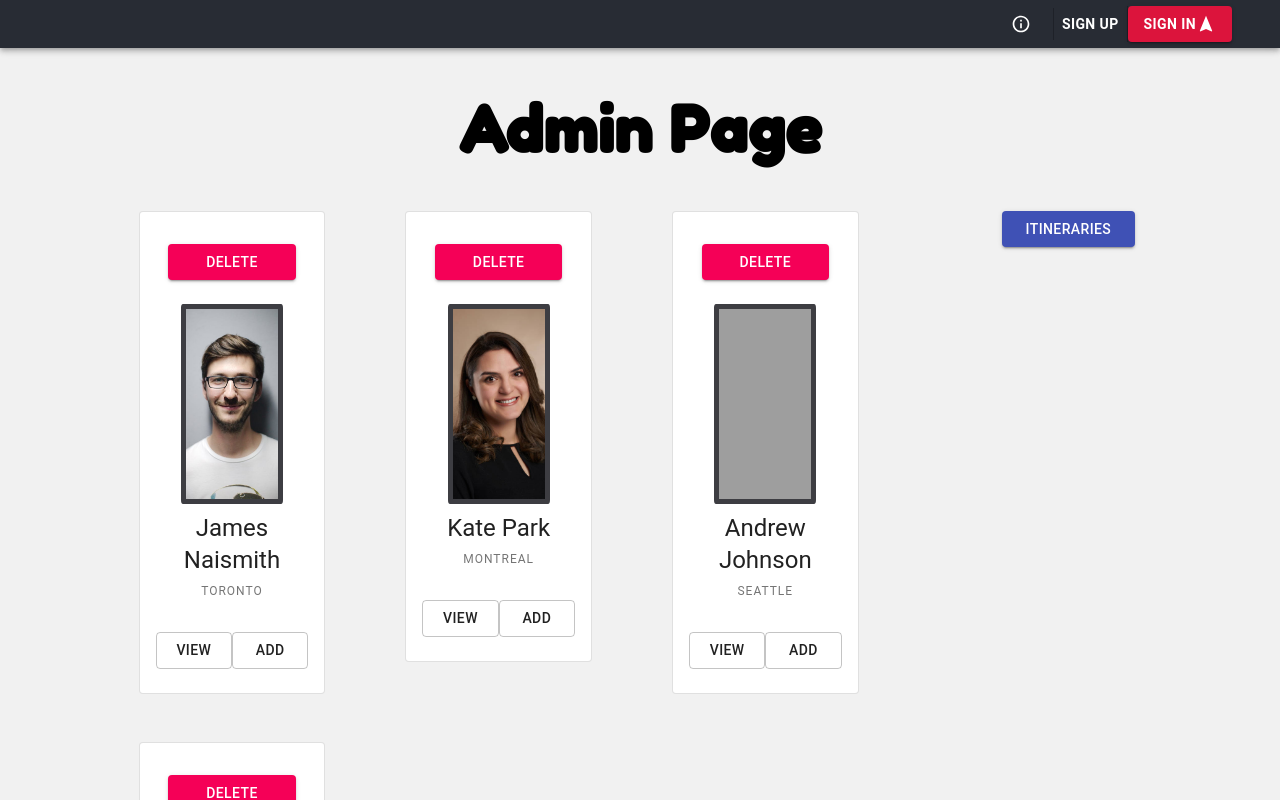
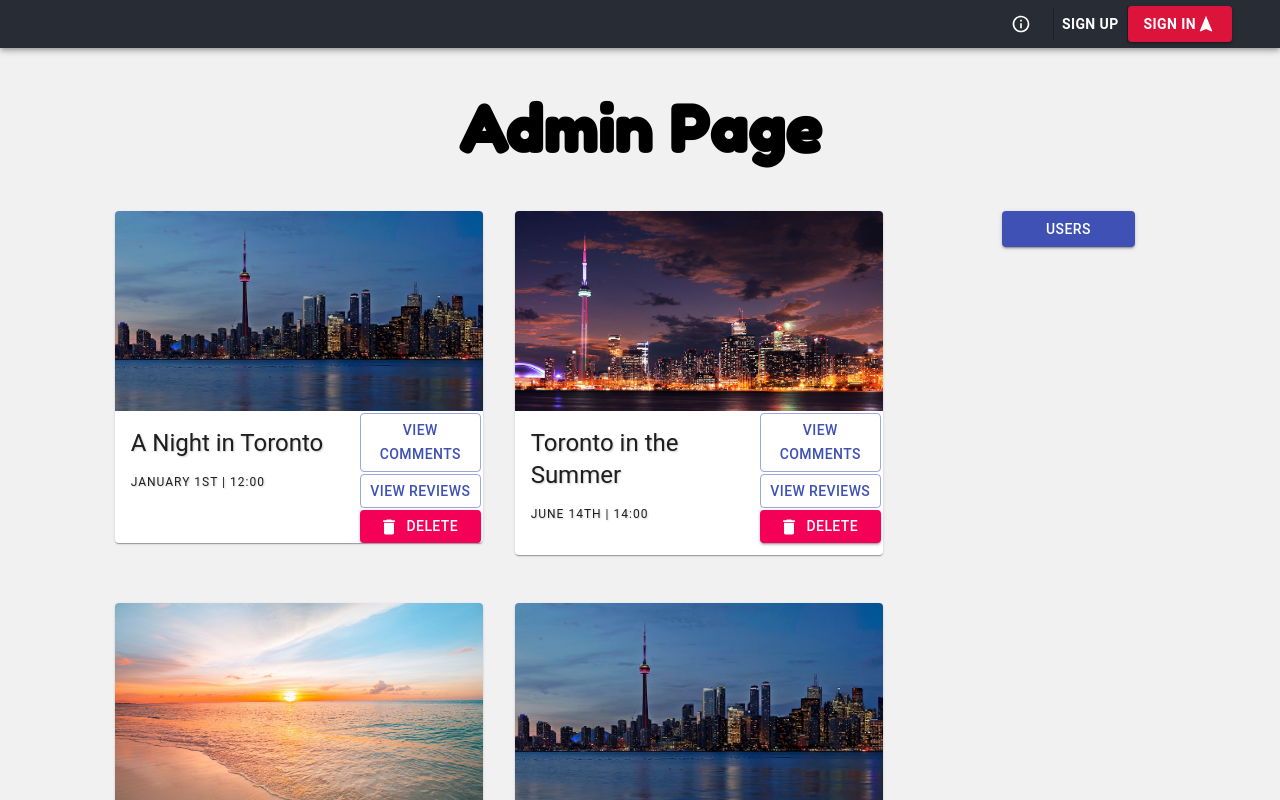
Before and after one commit to lmg8/Itinerary-App, a React (Create React App) app in the folder itinerary_app/: page /admin in a window 1280 px wide. Both pictures are taken after a click on the button "ITINERARIES". Shown: the top 800 px of the page. Built offline with nearby package versions, Linux system fonts and the light colour scheme; grey boxes are pictures that could not be loaded.

Commit message:
Added Itinerary Cards to Admin Page

```diff
--- a/itinerary_app/src/react-components/Admin/index.js
+++ b/itinerary_app/src/react-components/Admin/index.js
@@ -3,11 +3,53 @@ import {Avatar, Box, Card, CardActions, CardContent, CardHeader, CardMedia, Butt
 import AdminUserCard from "../AdminUserCard";
 import Header from "../Header";
 import './styles.css';
-import { VerifiedUserSharp } from "@material-ui/icons";
-import { getThemeProps } from "@material-ui/styles";
+import AdminItineraryCard from "../AdminItineraryCard";
 
 class Admin extends React.Component {
-  state = {
+  state = {switchTo: "itineraries",
+    itineraries: [
+        {
+            itineraryID: 0,
+            title: "A Night in Toronto",
+            day: "January 1st",
+            timeOfDay: "12:00",
+            banner:"./SearchPics/banner1.jpg",
+        },
+        {
+            itineraryID: 1,
+            title: "Toronto in the Summer",
+            day: "June 14th",
+            timeOfDay: "14:00",
+            banner:"./SearchPics/banner2.jpg",
+        },
+        {
+            itineraryID: 2,
+            title: "Beach Trip",
+            day: "July 29th",
+            timeOfDay: "19:00",
+            banner:"./SearchPics/banner3.jpg",
+        },
+        {
+            itineraryID: 3,
+            title: "Another Night in Toronto",
+            day: "January 1st",
+            timeOfDay: "02:00",
+            banner:"./SearchPics/banner1.jpg",
+        },
+        {
+            itineraryID: 4,
+            title: "Watching the Sunset",
+            day: "September 14th",
+            timeOfDay: "16:00",
+            banner:"./SearchPics/banner2.jpg",
+        },
+        {
+            itineraryID: 5,
+            title: "Beach Trip 2",
+            day: "May 17th",
+            timeOfDay: "13:00",
+            banner:"./SearchPics/banner3.jpg",
+        }],
     users: [
       {
         userID: 0,
@@ -36,6 +78,22 @@ class Admin extends React.Component {
       },
       {
         userID: 3,
+        firstName: "James",
+        lastName: "Naismith",
+        profilePic:"./SearchPics/profilePic1.jpeg",
+        location: "Toronto",
+        quote:"“You only live once, but if you do it right, once is enough.”",
+        banner:"./SearchPics/banner1.jpg" },
+      {
+        userID: 4,
+        firstName: "Kate",
+        lastName: "Park",
+        profilePic: "./SearchPics/profilePic2.jpeg",
+        location: "Montreal",
+        quote: "“Laugh, even when you feel too sick or too worn out or tired.”",
+        banner: "./SearchPics/banner2.jpg" },
+      {
+        userID: 5,
         firstName: "Andrew",
         lastName: "Johnson",
         profilePic: "./SearchPics/profilePic3.jpg",
@@ -45,7 +103,7 @@ class Admin extends React.Component {
       }]
   };
 
-    handleDeleteOnClick = IDToDelete => event => {
+    handleUserDelete = IDToDelete => event => {
         let remainingUsers = this.state.users.filter(
             user => user.userID != IDToDelete);
 
@@ -54,20 +112,60 @@ class Admin extends React.Component {
         });
     }
 
+    handleItineraryDelete = IDToDelete => event => {
+        let remainingItineraries = this.state.itineraries.filter(
+            itinerary => itinerary.itineraryID != IDToDelete);
+
+        this.setState({
+            itineraries: remainingItineraries
+        });
+    }
+
     renderUserCards = users => {
+        if (this.state.switchTo === "users"){
+            return;
+        }
         let userCards = [];
         for (let i = 0; i < users.length; i++){
             userCards.push(<AdminUserCard
             user={users[i]}
-            deleteOnClick = {this.handleDeleteOnClick}>
+            deleteOnClick = {this.handleUserDelete}>
             </AdminUserCard>)
         }
         return userCards;
     }
 
+    renderItineraryCards = itineraries => {
+        if (this.state.switchTo === "itineraries"){
+            return;
+        }
+        let itineraryCards = [];
+        for (let i = 0; i < itineraries.length; i++){
+            itineraryCards.push(<AdminItineraryCard
+            itinerary={itineraries[i]}
+            deleteOnClick = {this.handleItineraryDelete}>
+            </AdminItineraryCard>)
+        }
+        return itineraryCards;
+    }
+
+    handleSwitch = () =>{
+        if (this.state.switchTo === "users"){
+            this.setState({
+                switchTo: "itineraries"
+            });
+        }
+        else{
+            this.setState({
+                switchTo: "users"
+            });
+        }
+    }
+
   render() {
-    return (<Box className="background">
-                <Grid className="pageContainer" container>
+    return (
+        <Box className="background">
+            <Grid className="pageContainer" container>
                 <Grid item xs={12}>
                     <Header></Header>
                 </Grid>
@@ -78,13 +176,14 @@ class Admin extends React.Component {
                     </Grid>
                     <Grid container item xs={9} spacing={2}>
                         {this.renderUserCards(this.state.users)}
+                        {this.renderItineraryCards(this.state.itineraries)}
                     </Grid>
                     <Grid container xs={3}>
                         <Grid container item xs={12}>
                             <Grid container xs={5}></Grid>
                             <Grid container xs={6}>
                                 <Grid item xs={12} >
-                                    <Button fullWidth variant="contained" color="primary">Itineraries</Button>
+                                    <Button fullWidth variant="contained" color="primary" onClick={this.handleSwitch}>{this.state.switchTo}</Button>
                                 </Grid>
                             </Grid>
                             <Grid container xs={1}></Grid>
@@ -93,7 +192,8 @@ class Admin extends React.Component {
                 </Grid>
                 <Grid container xs={1}></Grid>
             </Grid>
-            </Box>);
+        </Box>
+        );
     }
 }
 
--- /dev/null
+++ b/itinerary_app/src/react-components/AdminItineraryCard/index.js
@@ -0,0 +1,58 @@
+import React from 'react';
+import { makeStyles } from '@material-ui/core/styles';
+import {Avatar, Box, Card, CardActions, CardActionArea, CardContent, CardHeader, CardMedia, Button, IconButton, Typography, Grid} from '@material-ui/core';
+import DeleteIcon from '@material-ui/icons/Delete';
+import './styles.css';
+
+const AdminItineraryCard = props => {
+    const {itinerary, deleteOnClick} = props;
+
+    return (
+    <Grid item xs={6}>
+        <Card className="itineraryCard">
+            <Grid container xs={12}>
+                <Grid item xs={12}>
+                    <CardActionArea>
+                        <CardMedia
+                        className="bannerPicture"
+                        height="200"
+                        component="img"
+                        image={itinerary.banner}
+                        title={itinerary.title}
+                        />
+                    </CardActionArea>
+                </Grid>
+                <Grid item direction="column" xs={8}>
+                    <CardContent>
+                        <Typography className="titleText" gutterBottom variant="h5">
+                            {itinerary.title}
+                        </Typography>
+                        <Typography className="dayText" variant="overline">
+                            {itinerary.day + " | " +  itinerary.timeOfDay}
+                        </Typography>
+                    </CardContent>
+                </Grid>
+                <Grid container direction="column" xs={4}>
+                    <Grid className="cardButton" item>
+                        <Button  fullWidth variant="outlined" color="primary">
+                            View Comments
+                        </Button>
+                    </Grid>
+                    <Grid className="cardButton" item>
+                        <Button fullWidth variant="outlined" color="primary">
+                            View Reviews
+                        </Button>
+                    </Grid>
+                    <Grid className="cardButton" item>
+                        <Button fullWidth variant="contained" startIcon={<DeleteIcon />} color="secondary" onClick={deleteOnClick(itinerary.itineraryID)}>
+                            Delete
+                        </Button>
+                    </Grid>
+                </Grid>
+            </Grid>
+        </Card>
+    </Grid>
+    );
+};
+
+export default AdminItineraryCard;
--- /dev/null
+++ b/itinerary_app/src/react-components/AdminItineraryCard/styles.css
@@ -0,0 +1,24 @@
+.dayText{
+    margin-bottom: 0;
+    text-shadow: 1px 1px 2px rgba(0, 0, 0, 0.200);
+}
+
+.titleText{
+    text-shadow: 1px 1px 2px rgba(0, 0, 0, 0.200);
+}
+
+.cardButtonContainer{
+    margin: 8px;
+}
+
+.cardButton{
+    padding: 2px 2px 0px 0px;
+}
+
+.cardButton Button{
+    padding: 4px;
+}
+
+.itineraryCard{
+    margin: 0px 8px 32px 8px;
+}
--- a/itinerary_app/src/react-components/AdminUserCard/index.js
+++ b/itinerary_app/src/react-components/AdminUserCard/index.js
@@ -1,7 +1,7 @@
 import React from 'react';
 import { makeStyles } from '@material-ui/core/styles';
 import {Avatar, Box, Card, CardActions, CardContent, CardHeader, CardMedia, Button, IconButton, Typography, Grid} from '@material-ui/core';
-import MoreVertIcon from '@material-ui/icons/MoreVert';
+import DeleteIcon from '@material-ui/icons/Delete';
 import { Link } from "react-router-dom";
 import './styles.css';
 
@@ -15,7 +15,7 @@ const AdminUserCard = props => {
                         <Grid container xs={12}>
                             <Grid item xs={1}></Grid>
                             <Grid className="deleteButtonContainer" item xs={10} onClick={deleteOnClick(user.userID)}>
-                                <Button fullWidth variant="contained" color="secondary">
+                                <Button fullWidth startIcon={<DeleteIcon />} variant="contained" color="secondary">
                                     Delete
                                 </Button>
                             </Grid>
--- a/itinerary_app/src/react-components/AdminUserCard/styles.css
+++ b/itinerary_app/src/react-components/AdminUserCard/styles.css
@@ -1,5 +1,5 @@
 .userCard{
-    margin: 0px 32px 32px 32px;
+    margin: 0px 24px 32px 24px;
     border: 10px;
 }
 
@@ -9,6 +9,7 @@
 
 .nameText{
     margin-bottom: 0px;
+    text-shadow: 1px 1px 2px rgba(0, 0, 0, 0.200);
 }
 
 .profilePicture{
```
